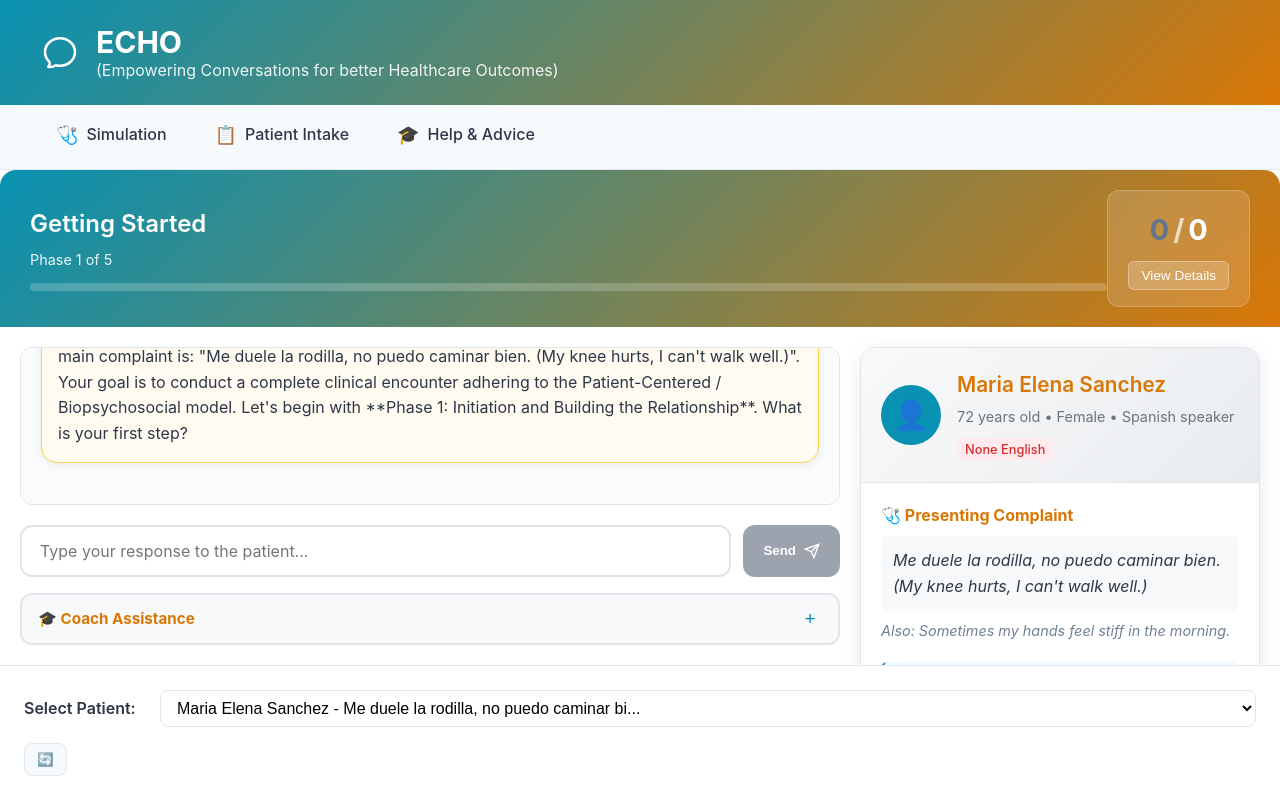
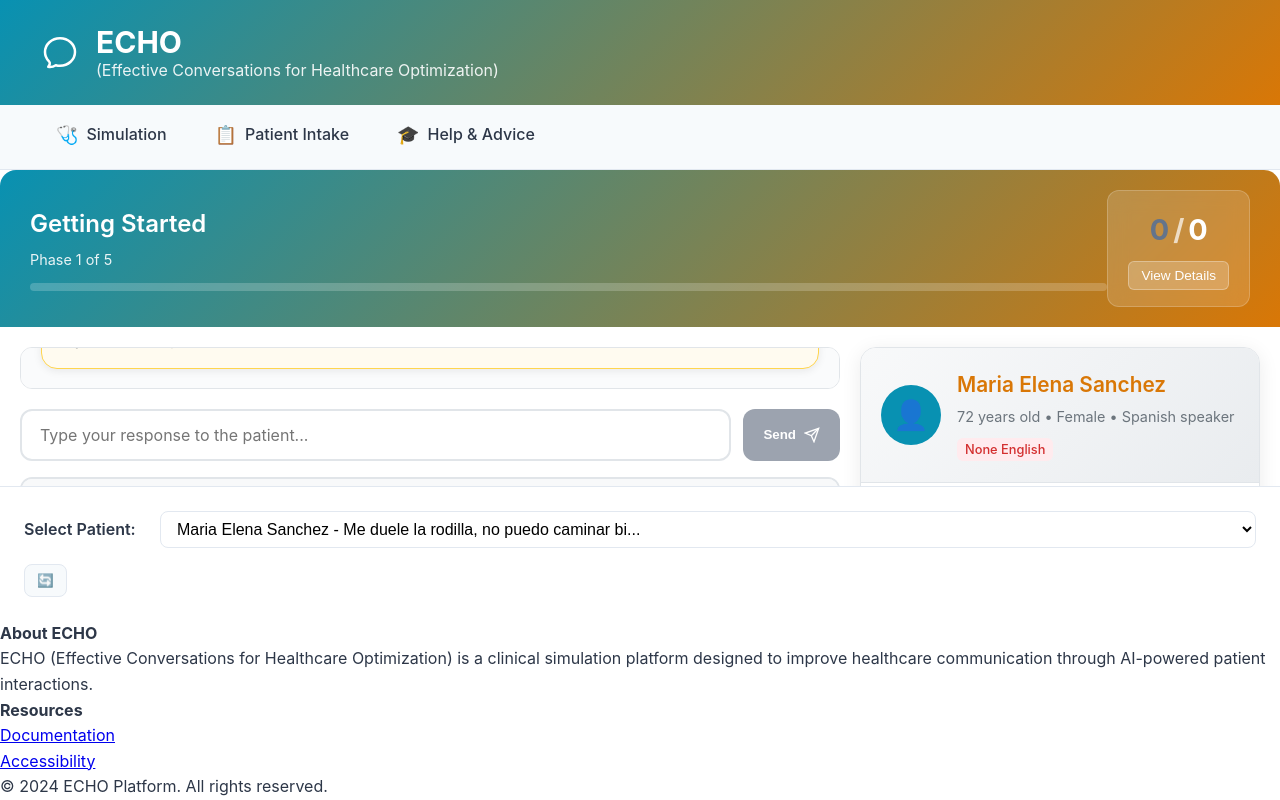
Before and after one commit to wrgr/echo, a React (Create React App) app: page / in a window 1280 px wide. Built offline with nearby package versions, Linux system fonts and the light colour scheme.

Commit message:
refactor: update ECHO expansion and footer

```diff
--- a/src/App.js
+++ b/src/App.js
@@ -10,8 +10,8 @@ import PatientIntakeForm from "./PatientIntakeForm";
  * ECHO Application Root Component
  *
  * This is the main application component that provides the overall structure,
- * navigation, and routing for the ECHO (Empowering Conversations for better
- * Healthcare Outcomes) clinical simulation platform.
+ * navigation, and routing for the ECHO (Effective Conversations for Healthcare
+ * Optimization) clinical simulation platform.
  *
  * ECHO System Overview:
  * ECHO is an AI-powered clinical simulation platform designed to help healthcare
@@ -112,7 +112,7 @@ function App() {
             <div className="title-container">
               <h1 className="title">ECHO</h1>
               <h2 className="subtitle">
-                (Empowering Conversations for better Healthcare Outcomes)
+                (Effective Conversations for Healthcare Optimization)
               </h2>
             </div>
           </div>
@@ -200,31 +200,23 @@ function App() {
       </main>
 
       {/* ============================================================ */}
-      {/* APPLICATION FOOTER (OPTIONAL) */}
+      {/* APPLICATION FOOTER */}
       {/* ============================================================ */}
-      {/*
-      Footer section could include:
-      - Copyright information
-      - Links to documentation
-      - Contact information
-      - Version information
-      - Privacy policy links
-      - Accessibility statement
-      */}
-
-      {/*
       <footer className="app-footer">
         <div className="footer-content">
           <div className="footer-section">
             <h4>About ECHO</h4>
-            <p>ECHO is a clinical simulation platform designed to improve healthcare communication through AI-powered patient interactions.</p>
+            <p>
+              ECHO (Effective Conversations for Healthcare Optimization) is a
+              clinical simulation platform designed to improve healthcare
+              communication through AI-powered patient interactions.
+            </p>
           </div>
 
           <div className="footer-section">
-            <h4>Support</h4>
+            <h4>Resources</h4>
             <ul>
               <li><a href="/docs">Documentation</a></li>
-              <li><a href="/contact">Contact Support</a></li>
               <li><a href="/accessibility">Accessibility</a></li>
             </ul>
           </div>
@@ -234,7 +226,6 @@ function App() {
           </div>
         </div>
       </footer>
-      */}
     </div>
   );
 }
```
Also changed, not shown: 1 other file (tests, documents, lock files or other folders).
